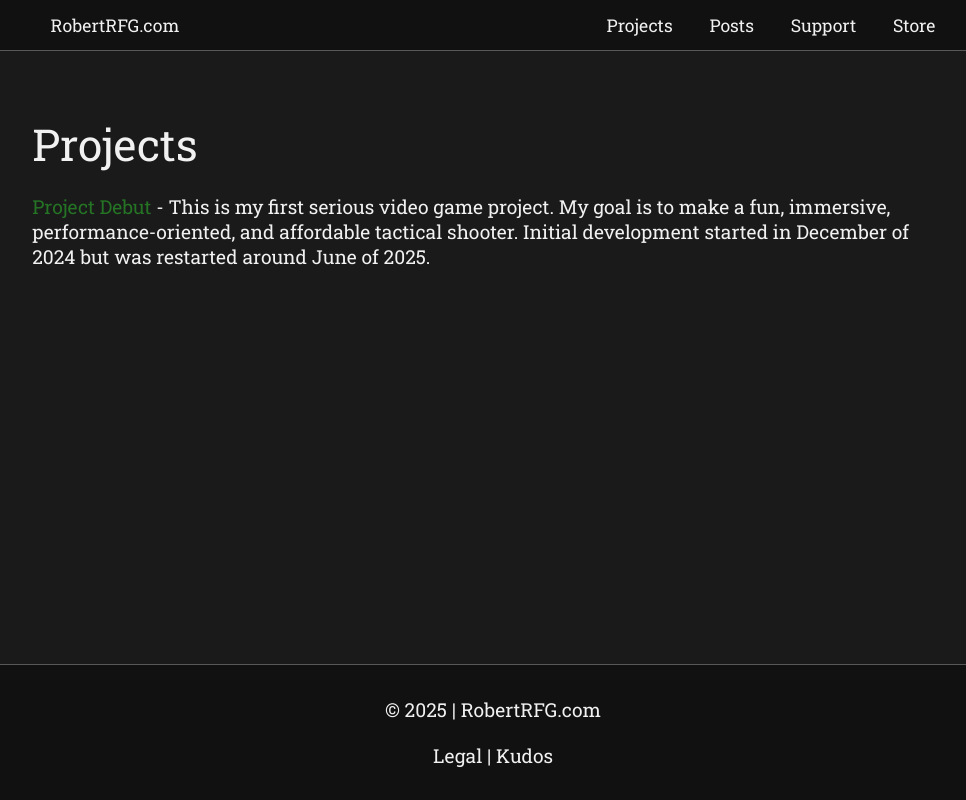
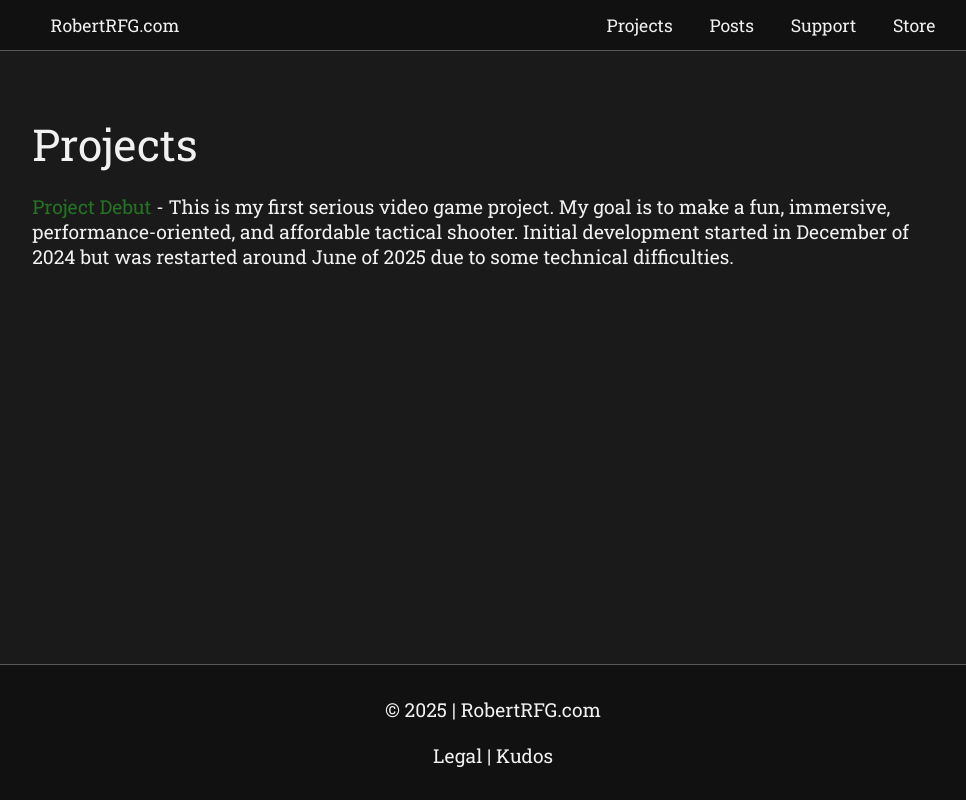
Before and after one commit to RobertRFG/robertrfg.github.io, a plain HTML site: page projects.html in a window 1280 px wide. Shown: the whole page, without its empty margins (147-1113 px from the left). Drawn offline with Linux system fonts and the light colour scheme.

Commit message:
Projects page update

```diff
--- a/projects.html
+++ b/projects.html
@@ -36,7 +36,7 @@
         <div class="container">
             <h1>Projects</h1>
             <br>
-            <p><b id="sup_txt">Project Debut</b> - This is my first serious video game project. My goal is to make a fun, immersive, performance-oriented, and affordable tactical shooter. Initial development started in December of 2024 but was restarted around June of 2025.</p>
+            <p><b id="sup_txt">Project Debut</b> - This is my first serious video game project. My goal is to make a fun, immersive, performance-oriented, and affordable tactical shooter. Initial development started in December of 2024 but was restarted around June of 2025 due to some technical difficulties.</p>
         </div>
     </div>
     <div class="footer center">
```
